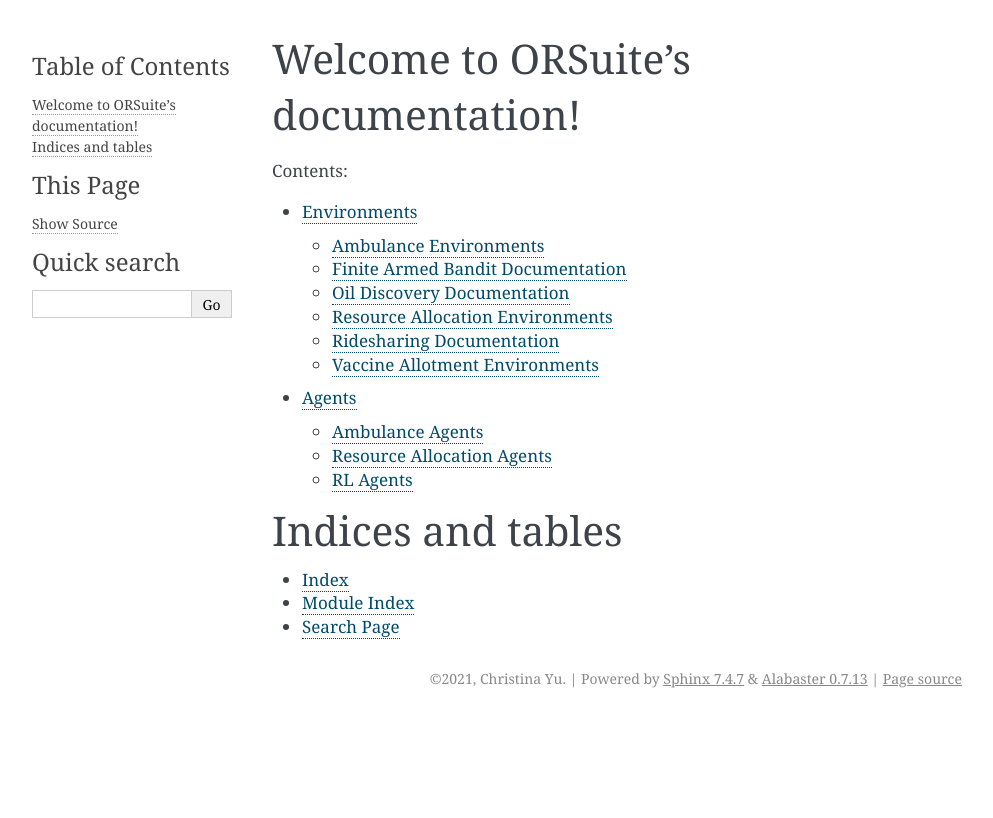
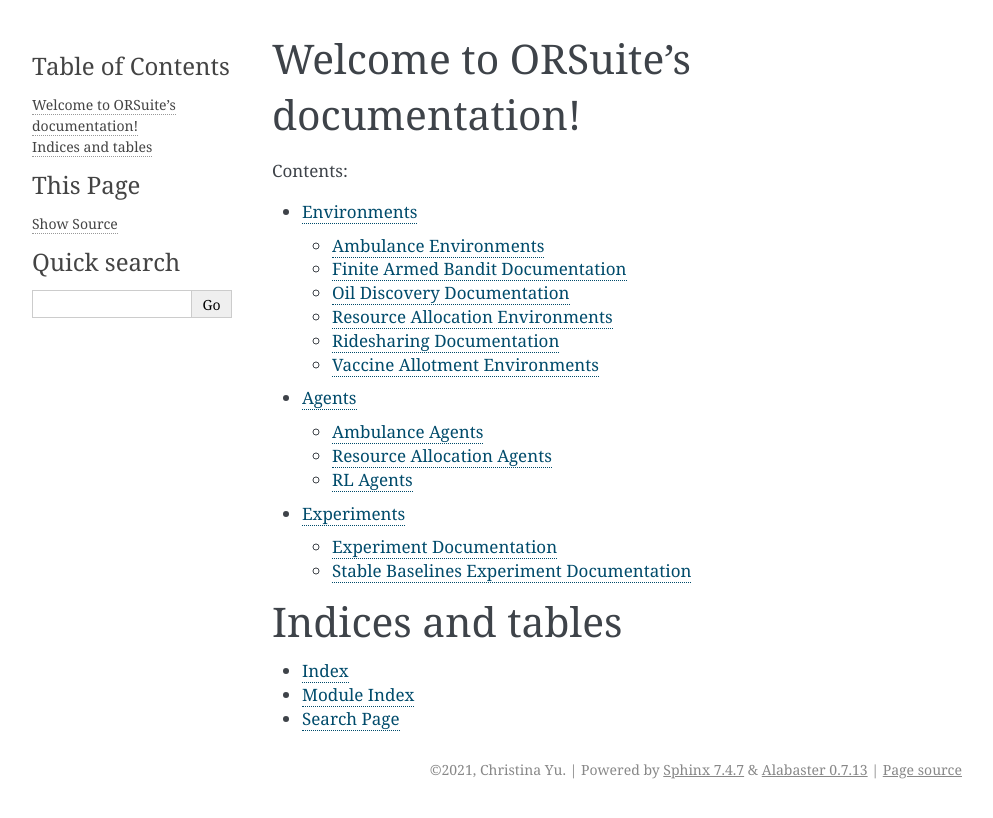
Before and after one commit to cornell-orie/ORSuite, a Sphinx documentation site: the page built from docs/index.rst, in a window 1280 px wide. Shown: the top 818 px of the page, without its empty margins (148-1141 px from the left). Built offline with Sphinx 7.4.7, drawn with Linux system fonts in a browser that asks for light colours.

Commit message:
Added files for experiment documentation

```diff
--- /dev/null
+++ b/docs/experiment_file.rst
@@ -0,0 +1,5 @@
+Experiment Documentation
+==========================================
+
+.. automodule:: or_suite.experiment.experiment
+  :members:
--- a/docs/index.rst
+++ b/docs/index.rst
@@ -12,6 +12,7 @@ Welcome to ORSuite's documentation!
 
    envs
    agents
+   experiments
 
 
 
--- /dev/null
+++ b/docs/sb_experiment_file.rst
@@ -0,0 +1,5 @@
+Stable Baselines Experiment Documentation
+==========================================
+
+.. automodule:: or_suite.experiment.sb_experiment
+  :members:
```
Also changed, not shown: docs/experiments.rst (added, +8 -0 lines).
